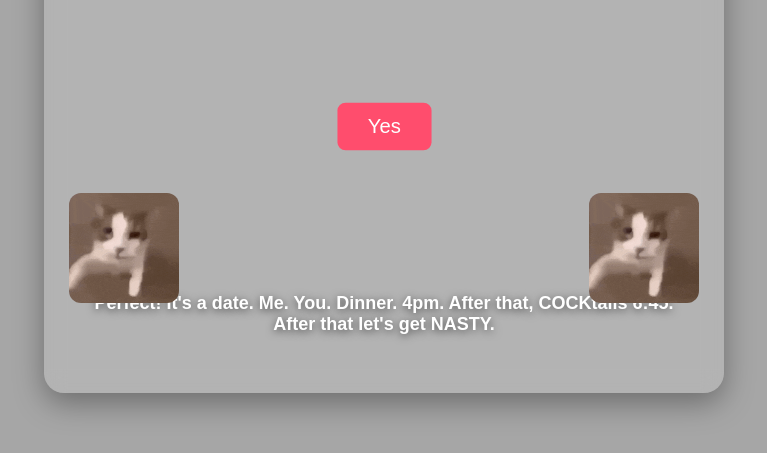
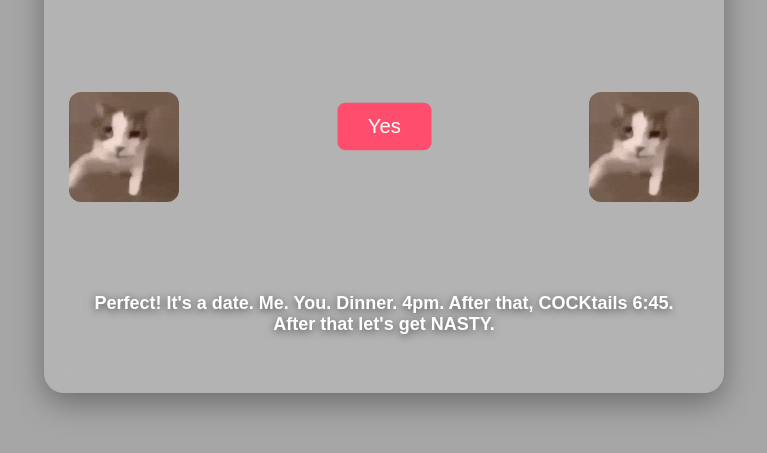
Before and after one commit to williamchan796-wq/be-my-valentine, a plain HTML site: page index.html in a window 1280 px wide. Both pictures are taken after a click on the button "Yes". Shown: the part 253-706 px from the top of the page, without its empty margins (256-1023 px from the left). Drawn offline with Linux system fonts and the light colour scheme.

Commit message:
Update index.html

```diff
--- a/index.html
+++ b/index.html
@@ -99,10 +99,11 @@
       }
     }
 
-    /* GIF styling */
+    /* GIF styling (centered vertically) */
     .valentine-gif {
       position: absolute;
-      bottom: 90px;
+      top: 50%;
+      transform: translateY(-50%);
       width: 110px;
       border-radius: 12px;
       pointer-events: none;
@@ -144,6 +145,7 @@
 
     let yesClicks = 0;
 
+    // Make the "No" button dodge the mouse
     card.addEventListener("mousemove", (e) => {
       const cardRect = card.getBoundingClientRect();
       const btnRect = noBtn.getBoundingClientRect();
@@ -161,6 +163,7 @@
       }
     });
 
+    // Yes button logic
     yesBtn.addEventListener("click", () => {
       yesClicks++;
 
@@ -171,12 +174,11 @@
         noBtn.style.display = "none";
         yesBtn.classList.add("pulse");
 
-        // LEFT GIF
+        // Add GIFs (left and right)
         const gifLeft = document.createElement("img");
         gifLeft.src = "./stan-twt-funny.gif";
         gifLeft.className = "valentine-gif gif-left";
 
-        // RIGHT GIF
         const gifRight = document.createElement("img");
         gifRight.src = "./stan-twt-funny.gif";
         gifRight.className = "valentine-gif gif-right";
```
